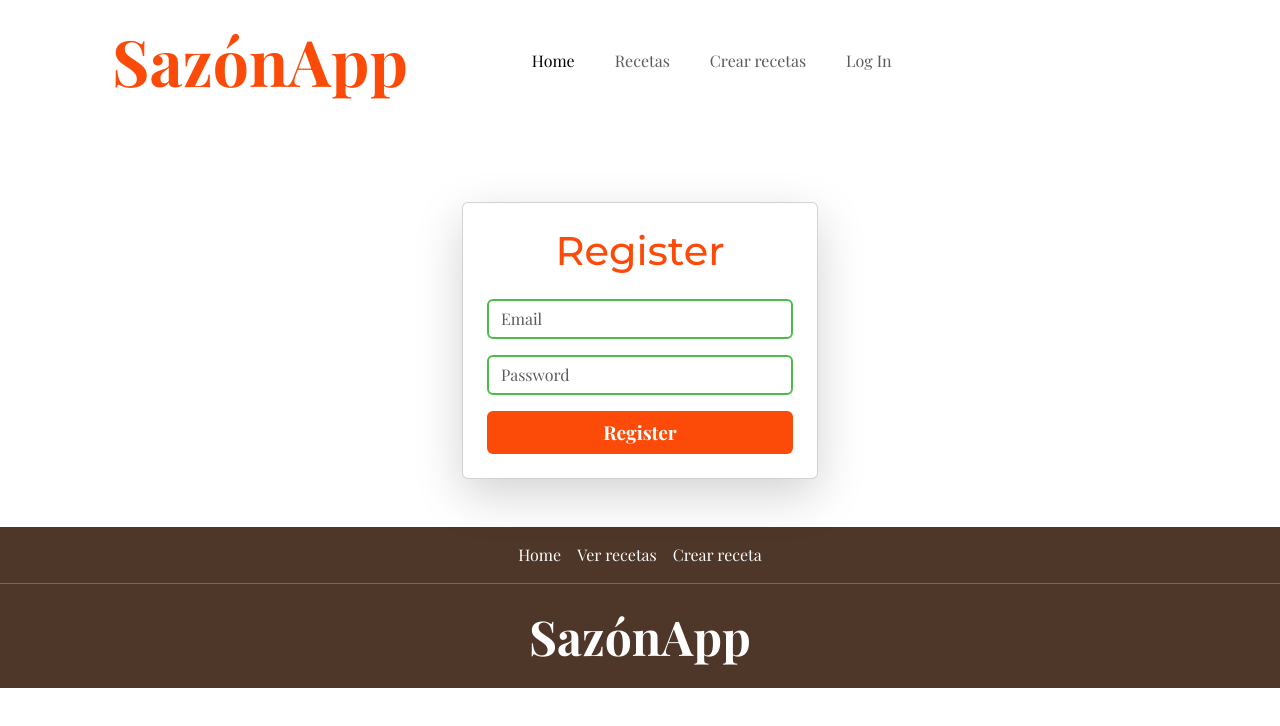
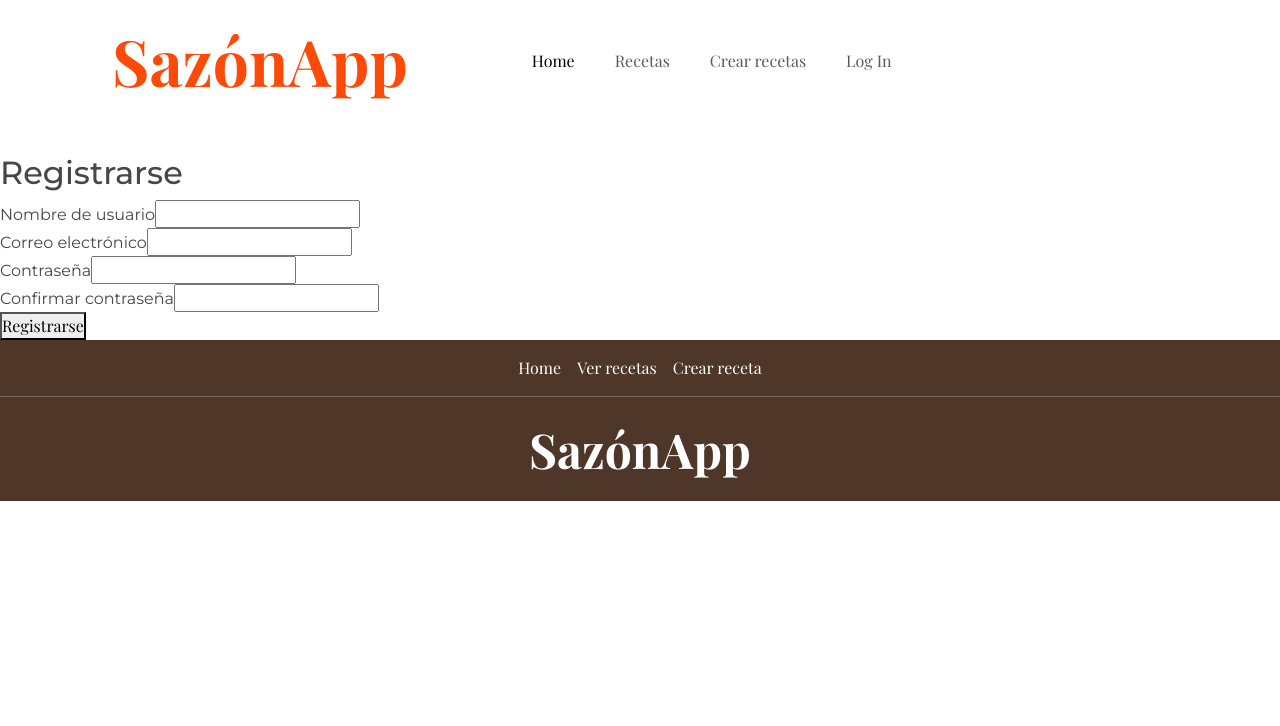
Before and after one commit to Sala-A/recetas_Grupo2, a React (Vite) app in the folder client_recetas/: page /Register in a window 1280 px wide. Shown: the top 726 px of the page. Built offline with nearby package versions, Linux system fonts and the light colour scheme; a web font is replaced by a local one.

Commit message:
Update Register.jsx
tiene el formulario de registro y se guarda en las tablas

```diff
--- a/client_recetas/src/page/Register.jsx
+++ b/client_recetas/src/page/Register.jsx
@@ -1,9 +1,114 @@
-import { FormLogin } from "../components/FormLogin";
+import React, { useState } from "react";
+import { useNavigate } from "react-router-dom";
 
 export function Register() {
-    return (
-      <div>
-        <FormLogin route="/register" method="register"/>
-      </div>
-    );
-  }
+  const [formData, setFormData] = useState({
+    username: '',
+    email: '',
+    password: '',
+    passwordConfirmation: ''
+  });
+  const [error, setError] = useState('');
+  const navigate = useNavigate();
+
+  const handleChange = (e) => {
+    const { name, value } = e.target;
+    setFormData({
+      ...formData,
+      [name]: value
+    });
+  };
+
+  const handleSubmit = async (e) => {
+    e.preventDefault();
+
+    // Validar que las contraseñas coincidan
+    if (formData.password !== formData.passwordConfirmation) {
+      setError('Las contraseñas no coinciden');
+      return;
+    }
+
+    // Enviar los datos al backend para registrar al usuario
+    try {
+      const response = await fetch('http://127.0.0.1:8000/apiauth/register', {  // Ruta del backend para registro
+        method: 'POST',
+        headers: {
+          'Content-Type': 'application/json',
+        },
+        body: JSON.stringify({
+          username: formData.username,
+          email: formData.email,
+          password: formData.password,
+        }),
+      });
+
+      if (response.ok) {
+        const data = await response.json();
+        console.log('Usuario registrado:', data);
+
+        // Redirigir al login después del registro
+        navigate('/login');
+      } else {
+        const errorData = await response.json();
+        setError(errorData.error || 'Hubo un error al registrar el usuario');
+      }
+    } catch (err) {
+      console.error('Error al enviar el registro:', err);
+      setError('Hubo un error al procesar tu solicitud');
+    }
+  };
+
+  return (
+    <div>
+      <h2>Registrarse</h2>
+      {error && <p style={{ color: 'red' }}>{error}</p>}
+      <form onSubmit={handleSubmit}>
+        <div>
+          <label htmlFor="username">Nombre de usuario</label>
+          <input
+            type="text"
+            id="username"
+            name="username"
+            value={formData.username}
+            onChange={handleChange}
+            required
+          />
+        </div>
+        <div>
+          <label htmlFor="email">Correo electrónico</label>
+          <input
+            type="email"
+            id="email"
+            name="email"
+            value={formData.email}
+            onChange={handleChange}
+            required
+          />
+        </div>
+        <div>
+          <label htmlFor="password">Contraseña</label>
+          <input
+            type="password"
+            id="password"
+            name="password"
+            value={formData.password}
+            onChange={handleChange}
+            required
+          />
+        </div>
+        <div>
+          <label htmlFor="passwordConfirmation">Confirmar contraseña</label>
+          <input
+            type="password"
+            id="passwordConfirmation"
+            name="passwordConfirmation"
+            value={formData.passwordConfirmation}
+            onChange={handleChange}
+            required
+          />
+        </div>
+        <button type="submit">Registrarse</button>
+      </form>
+    </div>
+  );
+}
```
